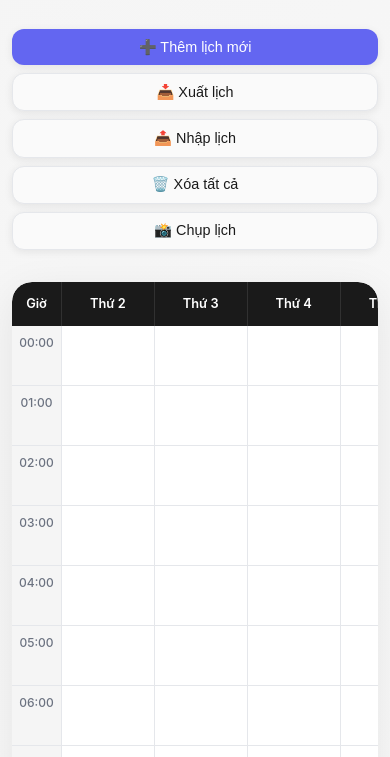
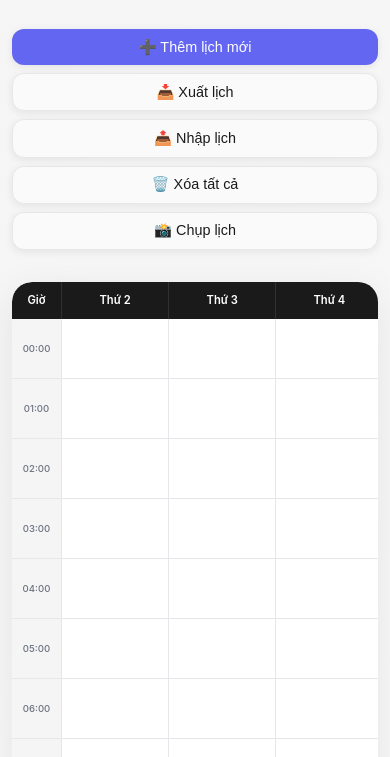
Before and after one commit to realphamdat/Schedule, a plain HTML site: page index.html in a window 390 px wide. Shown: the part 87-844 px from the top of the page. Drawn offline with Linux system fonts and the light colour scheme.

Commit message:
Update index.html

```diff
--- a/index.html
+++ b/index.html
@@ -107,17 +107,24 @@
             transform: translateY(-2px);
         }
 
+        .schedule-scroll-container {
+            overflow-x: auto;
+            margin-bottom: 2rem;
+            border-radius: 20px;
+            box-shadow: 0 10px 40px var(--shadow);
+        }
+
         .schedule-container {
             background: white;
             border-radius: 20px;
-            box-shadow: 0 10px 40px var(--shadow);
             overflow: hidden;
             animation: fadeInUp 0.8s ease;
+            min-width: 800px;
         }
 
         .schedule-header {
             display: grid;
-            grid-template-columns: 80px repeat(7, 1fr);
+            grid-template-columns: 90px repeat(7, 1fr);
             background: var(--primary-dark);
             color: white;
             font-weight: 600;
@@ -135,12 +142,12 @@
 
         .schedule-body {
             display: grid;
-            grid-template-columns: 80px repeat(7, 1fr);
+            grid-template-columns: 90px repeat(7, 1fr);
             position: relative;
         }
 
         .time-slot {
-            padding: 0.75rem;
+            padding: 0.75rem 0.5rem;
             border-right: 1px solid var(--border);
             border-bottom: 1px solid var(--border);
             background: var(--secondary-light);
@@ -148,6 +155,10 @@
             color: var(--text-secondary);
             text-align: center;
             font-size: 0.9rem;
+            display: flex;
+            align-items: center;
+            justify-content: center;
+            min-height: 60px;
         }
 
         .day-column {
@@ -402,14 +413,6 @@
             margin-top: 1.5rem;
         }
 
-        /* Responsive improvements */
-        .schedule-scroll-container {
-            overflow-x: auto;
-            margin-bottom: 2rem;
-            border-radius: 20px;
-            box-shadow: 0 10px 40px var(--shadow);
-        }
-
         @keyframes fadeIn {
             from { opacity: 0; }
             to { opacity: 1; }
@@ -470,6 +473,11 @@
             flex-wrap: wrap;
         }
 
+        .legend-title {
+            font-weight: bold;
+            margin-right: 1rem;
+        }
+
         .legend-item {
             display: flex;
             align-items: center;
@@ -491,12 +499,28 @@
 
         @media (max-width: 992px) {
             .schedule-header, .schedule-body {
+                grid-template-columns: 80px repeat(7, 1fr);
+            }
+
+            .time-slot {
+                padding: 0.6rem 0.4rem;
+                font-size: 0.85rem;
+            }
+        }
+
+        @media (max-width: 868px) {
+            .schedule-header, .schedule-body {
                 grid-template-columns: 70px repeat(7, 1fr);
             }
 
+            .schedule-header > div {
+                padding: 1rem 0.4rem;
+                font-size: 0.9rem;
+            }
+
             .time-slot {
-                padding: 0.5rem;
-                font-size: 0.85rem;
+                padding: 0.5rem 0.3rem;
+                font-size: 0.8rem;
             }
         }
 
@@ -519,18 +543,17 @@
             }
 
             .schedule-header, .schedule-body {
-                grid-template-columns: 60px repeat(7, 1fr);
-                min-width: 700px;
+                grid-template-columns: 65px repeat(7, 1fr);
             }
 
             .schedule-header > div {
-                padding: 1rem 0.25rem;
-                font-size: 0.9rem;
+                padding: 0.9rem 0.3rem;
+                font-size: 0.85rem;
             }
 
             .time-slot {
                 padding: 0.5rem 0.25rem;
-                font-size: 0.8rem;
+                font-size: 0.75rem;
             }
 
             .event {
@@ -596,9 +619,23 @@
                 flex-direction: column;
                 gap: 0.75rem;
             }
+
+            .schedule-header, .schedule-body {
+                grid-template-columns: 60px repeat(7, 1fr);
+            }
+
+            .schedule-header > div {
+                padding: 0.8rem 0.2rem;
+                font-size: 0.8rem;
+            }
+
+            .time-slot {
+                padding: 0.45rem 0.2rem;
+                font-size: 0.7rem;
+            }
         }
 
-        @media (max-width: 400px) {
+        @media (max-width: 480px) {
             .container {
                 padding: 0.75rem;
             }
@@ -608,17 +645,41 @@
             }
 
             .schedule-header, .schedule-body {
+                grid-template-columns: 55px repeat(7, 1fr);
+            }
+
+            .schedule-header > div {
+                padding: 0.7rem 0.15rem;
+                font-size: 0.75rem;
+            }
+
+            .time-slot {
+                padding: 0.4rem 0.15rem;
+                font-size: 0.65rem;
+            }
+
+            .legend {
+                padding: 0.5rem;
+            }
+
+            .legend-item {
+                font-size: 0.9rem;
+            }
+        }
+
+        @media (max-width: 400px) {
+            .schedule-header, .schedule-body {
                 grid-template-columns: 50px repeat(7, 1fr);
             }
 
             .schedule-header > div {
-                padding: 0.75rem 0.15rem;
-                font-size: 0.8rem;
+                padding: 0.6rem 0.1rem;
+                font-size: 0.7rem;
             }
 
             .time-slot {
-                padding: 0.4rem 0.15rem;
-                font-size: 0.75rem;
+                padding: 0.35rem 0.1rem;
+                font-size: 0.6rem;
             }
         }
     </style>
@@ -868,7 +929,7 @@
             }
 
             legend.style.display = 'flex';
-            legend.innerHTML = '<strong style="margin-right: 1rem;">Môn học:</strong>';
+            legend.innerHTML = '<span class="legend-title">Chú thích:</span>';
 
             const uniqueSubjects = Array.from(new Map(
                 Array.from(subjects).map(s => [s.title, s])
@@ -1136,12 +1197,16 @@
                     );
 
                     if (hourEvents.length > 0) {
-                        const event = hourEvents[0]; // Just show the first event for simplicity
-                        cell.innerHTML = `
-                            <div style="background: ${event.color}; color: white; padding: 0.25rem; border-radius: 4px; font-size: 0.8rem;">
-                                ${event.title}
-                            </div>
-                        `;
+                        let eventContent = '';
+                        hourEvents.forEach(event => {
+                            eventContent += `
+                                <div style="background: ${event.color}; color: white; padding: 0.4rem; border-radius: 6px; font-size: 0.85rem; margin-bottom: 0.3rem;">
+                                    <div style="font-weight: bold;">${event.title}</div>
+                                    <div style="font-size: 0.75rem;">${event.startTime} - ${event.endTime}</div>
+                                </div>
+                            `;
+                        });
+                        cell.innerHTML = eventContent;
                     }
 
                     row.appendChild(cell);
@@ -1151,6 +1216,17 @@
             }
 
             captureElement.appendChild(table);
+
+            // Add current date and time
+            const now = new Date();
+            const dateTimeInfo = document.createElement('div');
+            dateTimeInfo.style.textAlign = 'center';
+            dateTimeInfo.style.marginTop = '1.5rem';
+            dateTimeInfo.style.color = '#6b7280';
+            dateTimeInfo.style.fontSize = '0.9rem';
+            dateTimeInfo.textContent = `Lịch được tạo vào: ${now.toLocaleDateString('vi-VI')} ${now.toLocaleTimeString('vi-VI')}`;
+
+            captureElement.appendChild(dateTimeInfo);
             preview.appendChild(captureElement);
         }
 
```
